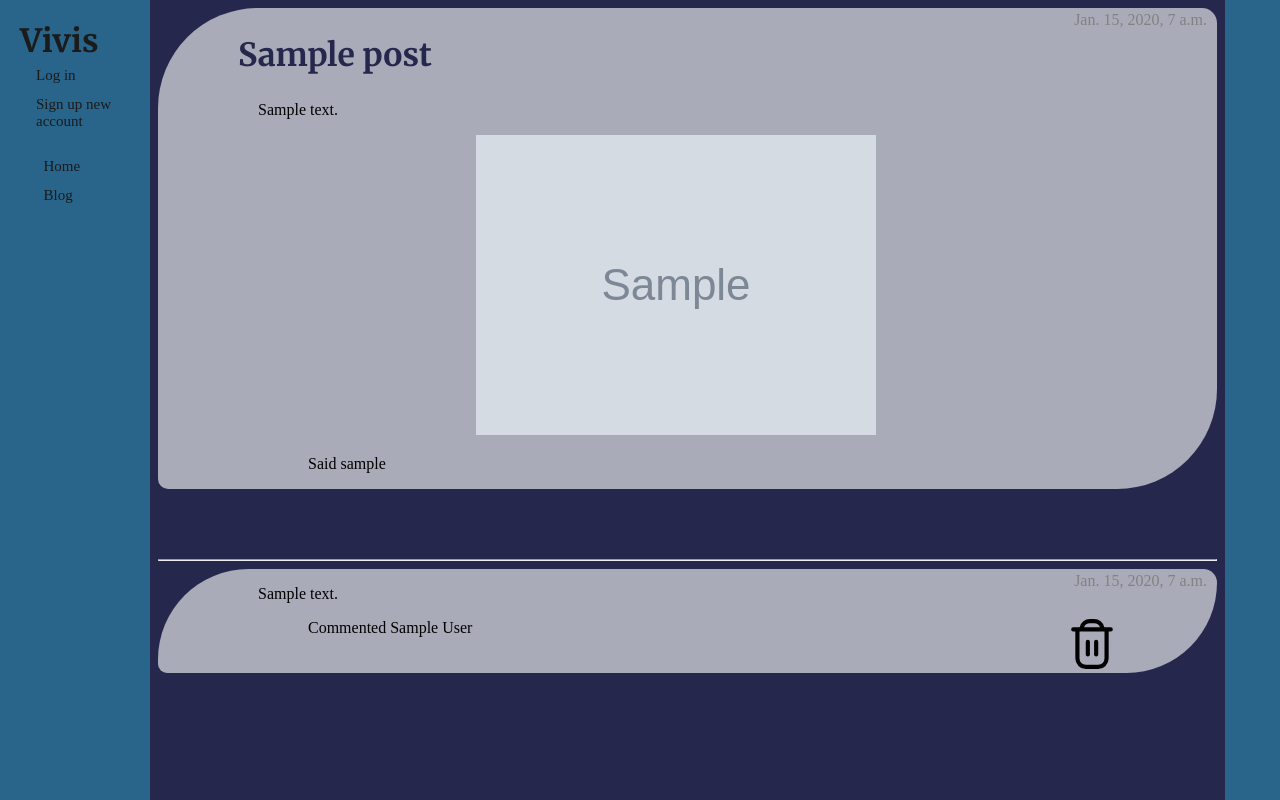
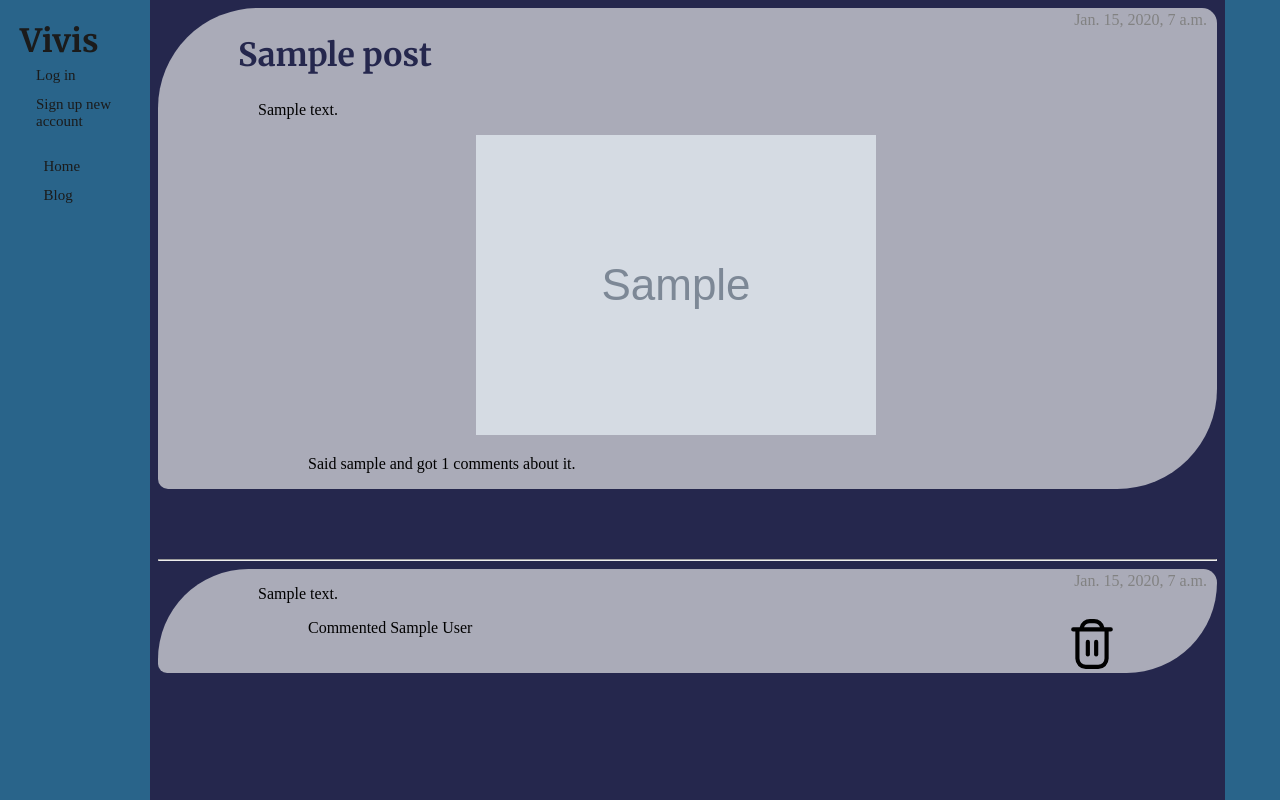
Before and after one commit to ValenValls/vv-website, a Django app: page /post/1/ in a window 1280 px wide. Run offline with Django 3.2, Linux system fonts and the light colour scheme; tables that the repository leaves empty hold one stand-in row (values such as "Sample post"); grey boxes marked "Sample" are stand-in pictures; some web fonts are replaced.

Commit message:
edit fix

```diff
--- a/blog/templates/blog/post_detail.html
+++ b/blog/templates/blog/post_detail.html
@@ -1,5 +1,6 @@
 {% extends 'blog/base.html' %}
 {% block content %}
+{% load static %}
 <div id="toolbar">
     <ul>
         {% if user.is_authenticated %}
@@ -31,7 +32,15 @@
         {% if post.photo %}
                 <img class= "post-photo" src="{{ post.photo.url }}" alt="{{ post.title }}">
         {% endif %}
-        <p class="post-author">Said {{ post.author|linebreaksbr }} </p>
+        <p class ="post-author">Said {{ post.author|linebreaksbr }}
+            {% if post.last_editor != post.author and post.last_editor != None%}
+             ,then edited by {{post.last_editor}} ,
+            {% endif %}
+            and got {{ post.comments.count }} comments about it.
+             {% if post.comments.count == 0 %}
+             <img class= "laughing-cat"  src="{% static 'img/laughing-cat.jpg' %}" >
+             {% endif %}
+        </p>
     </article>
     <hr>
     {% for comment in post.comments.all %}
--- a/blog/templates/blog/post_list.html
+++ b/blog/templates/blog/post_list.html
@@ -35,10 +35,10 @@
         <img class= "post-photo"  src="{{ post.photo.url }}" alt="{{ post.title }}">
         {% endif %}
         <p class ="post-author">Said {{ post.author|linebreaksbr }},
-            {% if post.last_editor != post.author %}
-             then edited by {{post.last_editor}}
+            {% if post.last_editor != post.author and post.last_editor != None%}
+             ,then edited by {{post.last_editor}} ,
             {% endif %}
-             , and got {{ post.comments.count }} comments about it.
+            and got {{ post.comments.count }} comments about it.
              {% if post.comments.count == 0 %}
              <img class= "laughing-cat"  src="{% static 'img/laughing-cat.jpg' %}" >
              {% endif %}
```
